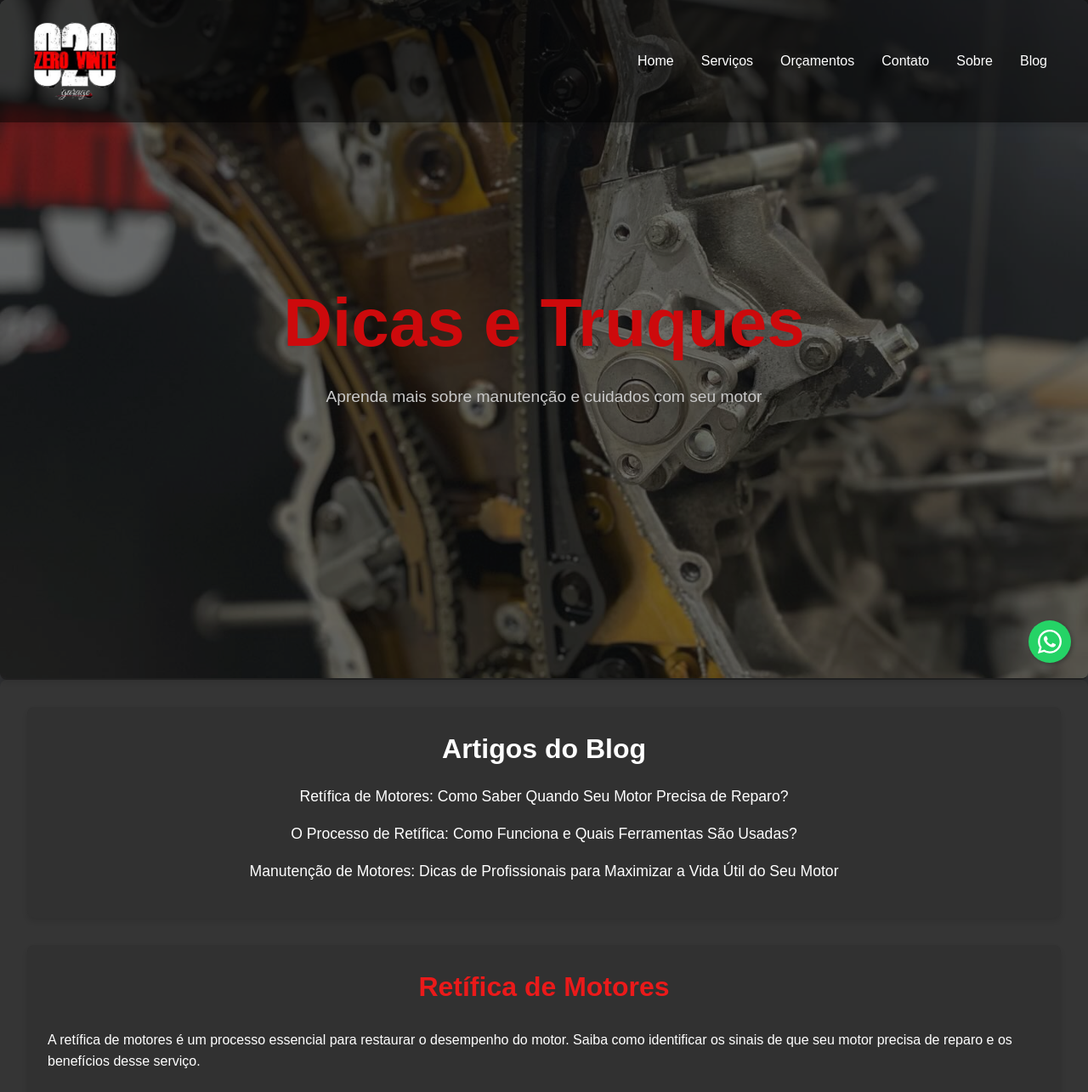
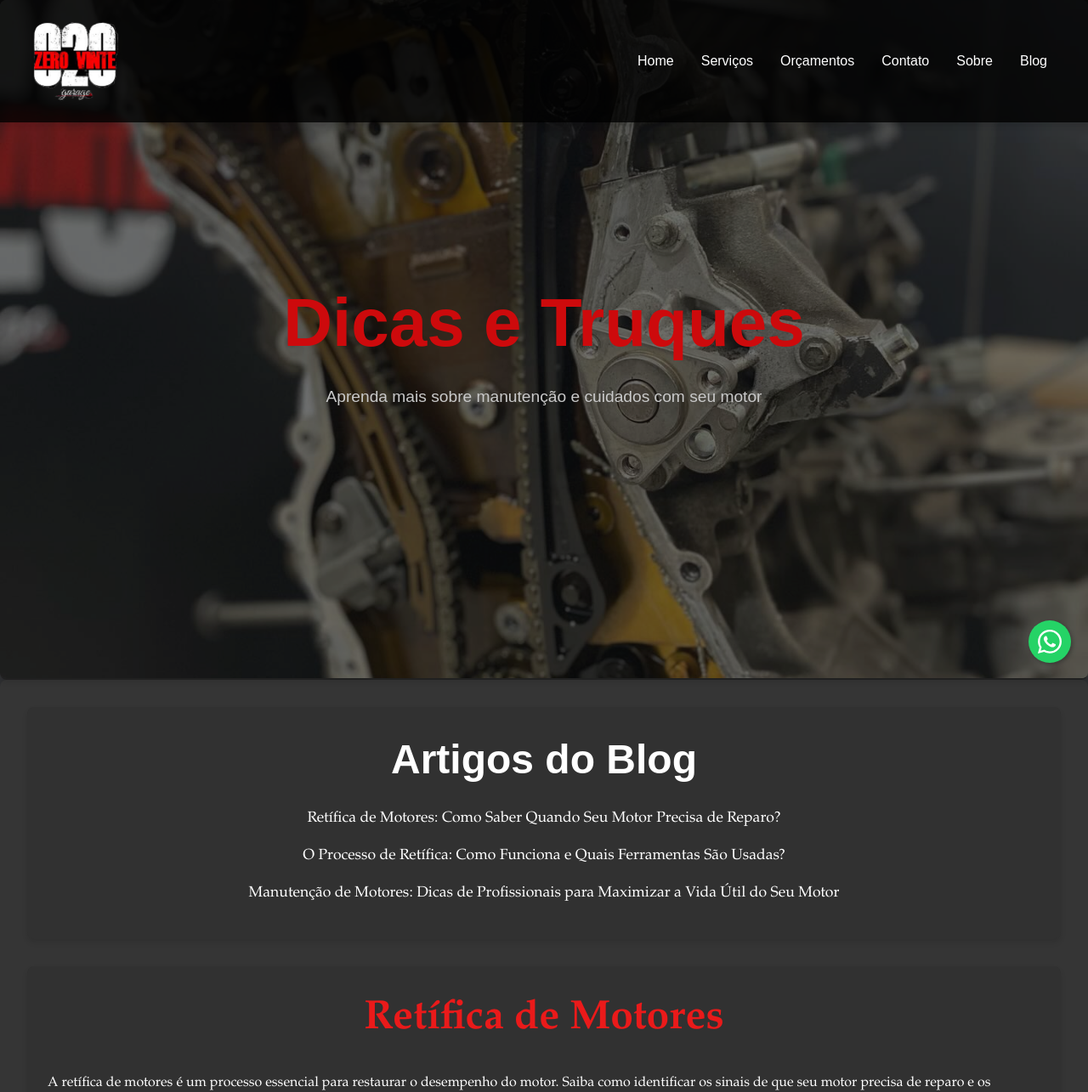
Before and after one commit to danielrocha92/zero20garage, a React (Create React App) app: page /blog in a window 1280 px wide. Shown: the top 1285 px of the page at 85% size. Built offline with nearby package versions, Linux system fonts and the light colour scheme.

Commit message:
Atualizar estilos globais e da página Blog; alterar a fonte para 'Garamond' e ajustar tamanhos de fonte para melhor legibilidade.

```diff
--- a/src/GlobalStyles.css
+++ b/src/GlobalStyles.css
@@ -9,7 +9,7 @@
 @import url('https://fonts.googleapis.com/css2?family=Montserrat:wght@400;700&display=swap');
 
 body {
-  font-family: Arial, sans-serif;
+  font-family: Arial, sans-serif, 'Garamond';
   line-height: 1.6;
   color: #333;
   background-color: #f9f9f9;
--- a/src/pages/Blog.css
+++ b/src/pages/Blog.css
@@ -11,6 +11,7 @@
   background-color: #353535;
   box-shadow: 0 4px 6px rgba(0, 0, 0, 0.1);
   border-radius: 8px;
+  font-family:'Garamond';
 }
 
 .blog-highlights {
@@ -19,9 +20,11 @@
 }
 
 .blog-highlights h2 {
+  font-family:'Arial';
   font-size: 2rem;
   color: #ffffff;
   margin-bottom: 1rem;
+  font-size: 3rem;
 }
 
 .blog-links {
@@ -56,6 +59,7 @@
   color: #ea1a1a;
   margin-bottom: 1.5rem;
   text-align: center;
+  font-size: 3rem;
 }
 
 .blog-section h3 {
```
